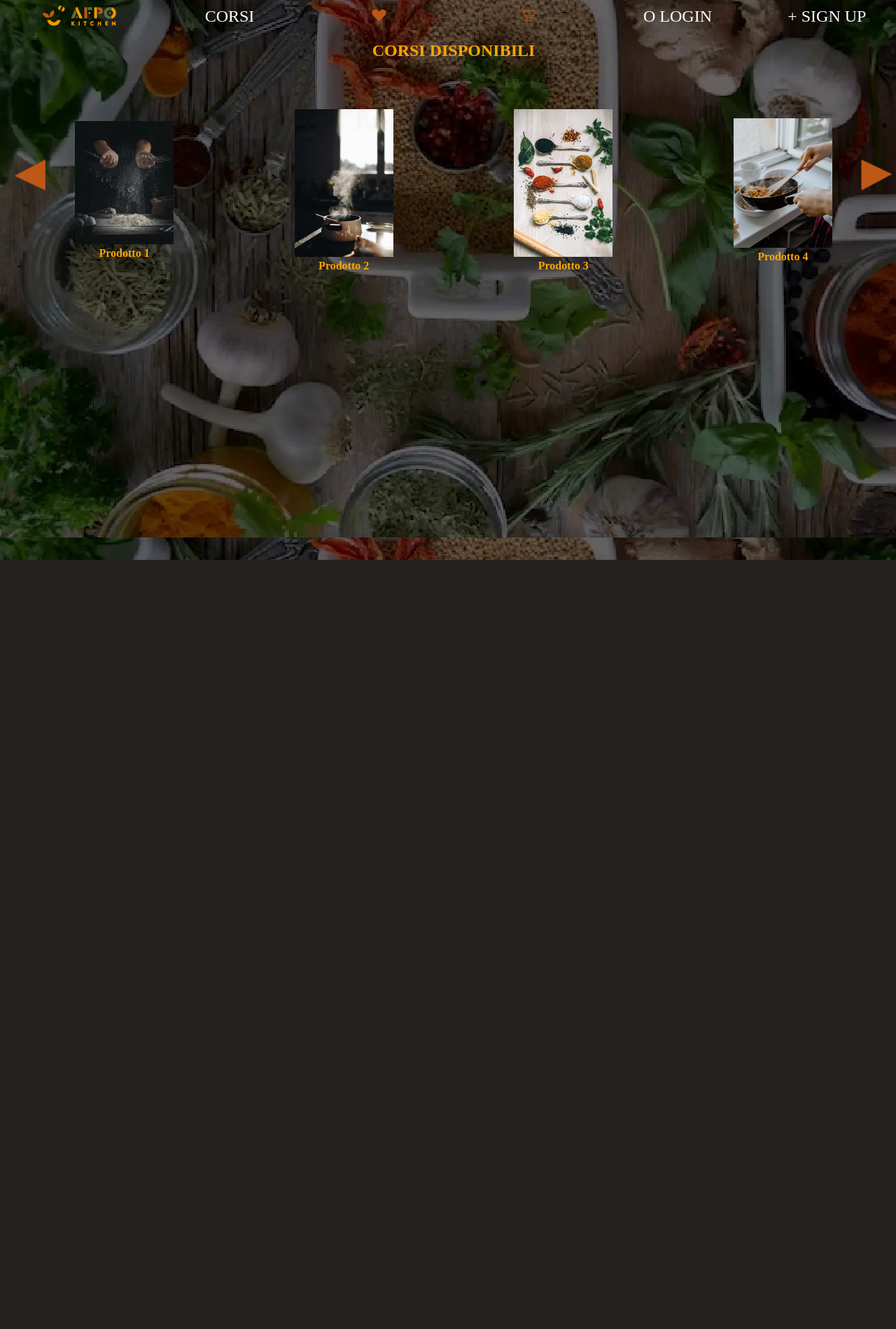
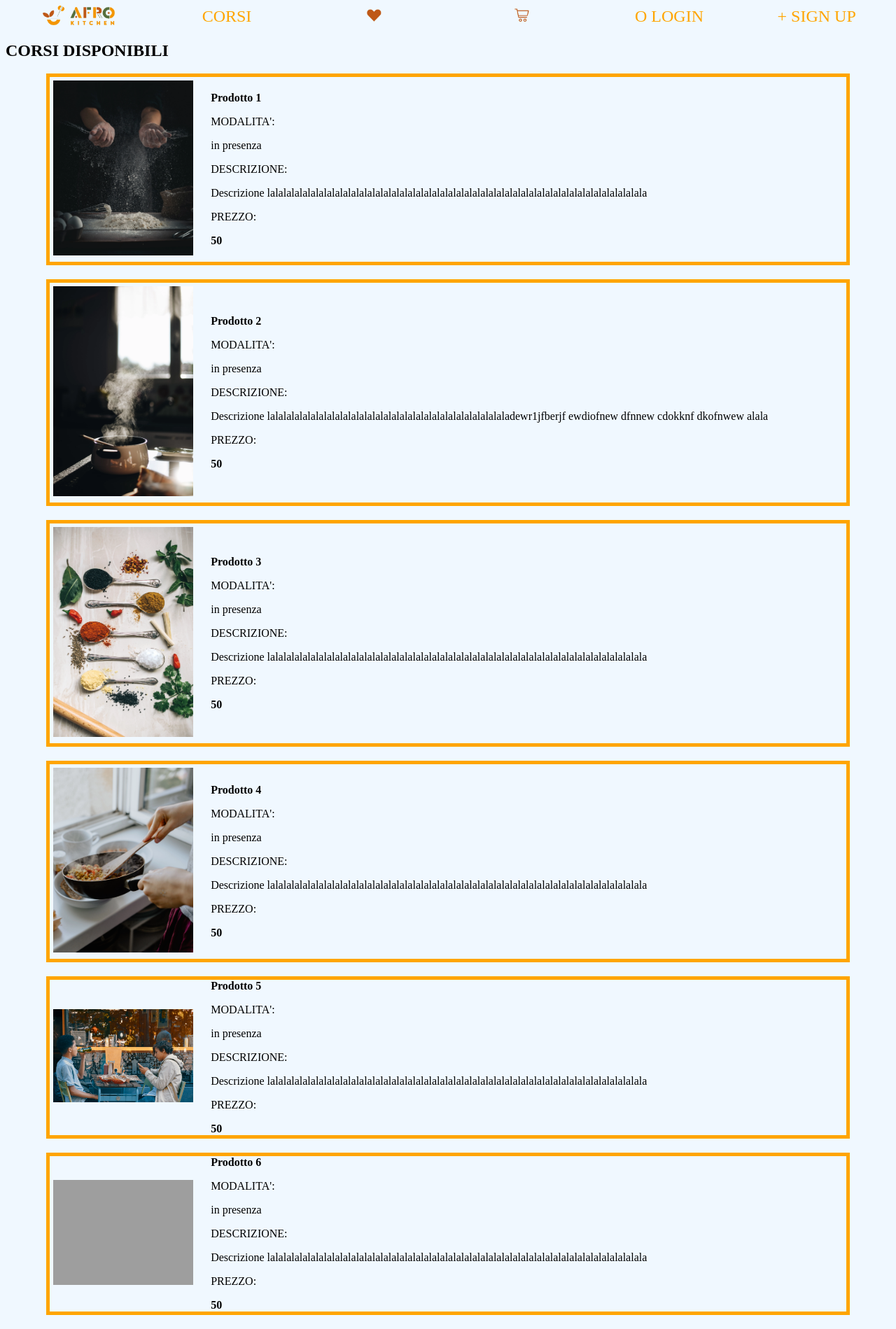
Before and after one commit to youssouf994/cucina, a Flask app: page /land in a window 1280 px wide. Shown: the whole page at 70% size. Before the commit the page ends 800 px from the top, so only its background shows below. Run offline with Flask 3, Linux system fonts and the light colour scheme; the visitor is signed in with stand-in values (Sample User, id 1); data comes from the database, SQL or seed files in the repository; grey boxes are pictures that could not be loaded.

Commit message:
Update landing_page.html

```diff
--- a/templates/landing_page.html
+++ b/templates/landing_page.html
@@ -12,14 +12,14 @@
 
 </head>
 
-<body class="body">
-    <header class="banner">
-        <a href="{{url_for('index')}}" class="link"><img src="{{url_for('static', filename='logo intero.png')}}" alt="Logo1" class="img" /></a>
-        <a href="{{url_for('landing')}}" class="link">CORSI</a>
+<body class="body2">
+    <header class="banner" style="color:orange;">
+        <a href="{{url_for('index')}}" class="link" style="color:orange;"><img src="{{url_for('static', filename='logo intero.png')}}" alt="Logo1" class="img" /></a>
+        <a href="{{url_for('landing')}}" class="link" style="color:orange;">CORSI</a>
         <!--FARE FUNZIONE E VALORE IN DB PER PREFERITI--><a href="{{url_for('landing')}}" class="link"><img src="{{url_for('static', filename='preferito selezionato.png')}}" alt="preferiti" class="img2" /></a>
-        <a href="{{url_for('vis_carrello')}}" class="link"><img src="{{url_for('static', filename='cart in corso.png')}}" alt="carrello" class="img2" /> <!--var jinja con tot preferiti--></a>
-        <p id="comparsa" class="link">O LOGIN</p>
-        <p id="comparsa2" class="link">+ SIGN UP</p>
+        <a href="{{url_for('vis_carrello')}}" class="link" style="color:orange;"><img src="{{url_for('static', filename='cart in corso.png')}}" alt="carrello" class="img2" /> <!--var jinja con tot preferiti--></a>
+        <p id="comparsa" class="link" style="color:orange;">O LOGIN</p>
+        <p id="comparsa2" class="link" style="color:orange;">+ SIGN UP</p>
     </header>
 
     <div id="login_div" class="popup">
@@ -83,26 +83,21 @@
     </div>
 
     <h2 class="header_L1">CORSI DISPONIBILI</h2>
-    <div class="vetrina">
-        <img src="{{url_for('static', filename='precedente.png')}}" class="indietro" />
-        <div class="vetrina_figlio">
-            {% for cors in corso_singolo %}
-            <div class="prodotto">
+    <div class="vetrina2">
+        {% for cors in corso_singolo %}
+        <div class="prodotto2">
+            <a href="{{ url_for('panoramica', id_corso=cors[0]) }}">
+                <img src="{{ cors[6] }}" class="immagine-prodotto" />
+            </a>
+            <div class="dettagli-prodotto2">
+                <div class="titolo-prodotto"><strong>{{ cors[1] }}</strong></div>
+                <div class="modalita"><p>MODALITA': </p>{{ cors[2] }}</div>
+                <div class="descrizione"><p>DESCRIZIONE: </p>{{ cors[5] }}</div>
+                <div class="prezzo"><p>PREZZO: </p><strong>{{ cors[3] }} </strong></div>
+                <!--<div class="disponibilita"><p>DISPONIBILITA': </p>{{ cors[4] }}</div>-->
+            </div>
+        </div>
+        {% endfor %}
+    </div>
 
-                <!--<div class="prez_prod"><p>PREZZO: </p><strong>{{ cors[3] }} </strong></div>
-                <div class="mod_prd"><p>MODALITA': </p>{{ cors[2] }}</div>
-                <div class="quanti"><p>DISPONIBILITA': </p>{{ cors[4] }}</div>
-                <div class="descr"><p>DESCRRIZIONE: </p>{{ cors[5] }}</div>-->
-
-                <a href="{{url_for('panoramica', id_corso=cors[0])}}"><img src="{{ cors[6] }}" class="immag" /></a>
-                <div class="tit_prod"><strong>{{ cors[1] }}</strong></div>
-            </div>
-            {% endfor %}
-        </div>
-        <img src="{{url_for('static', filename='prossimo.png')}}" class="avanti" />
-
-
-
-
-    </div>
 </body>
```
